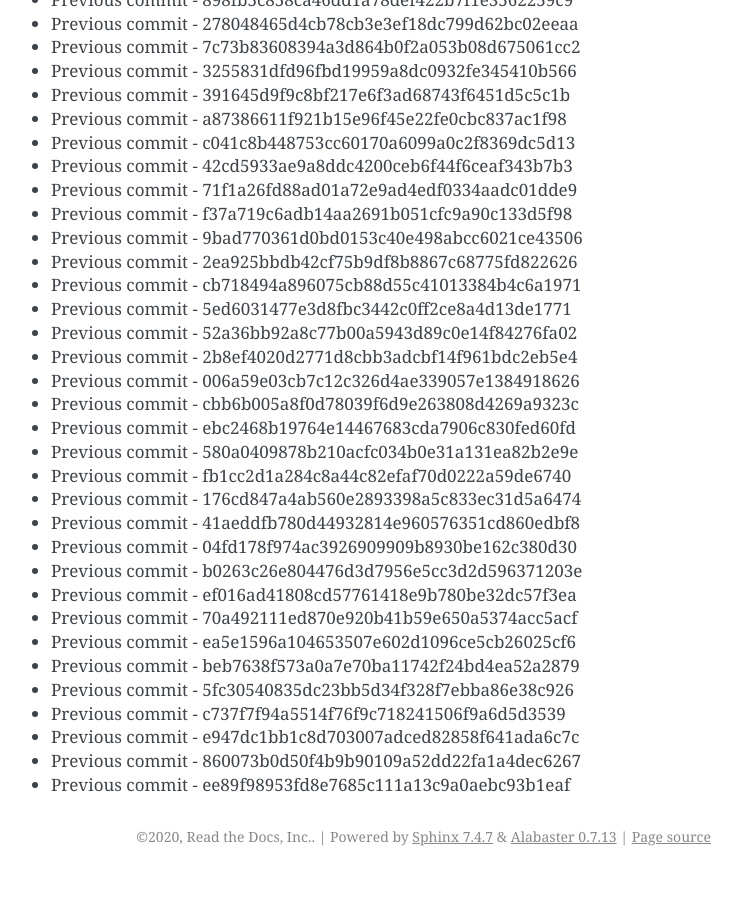
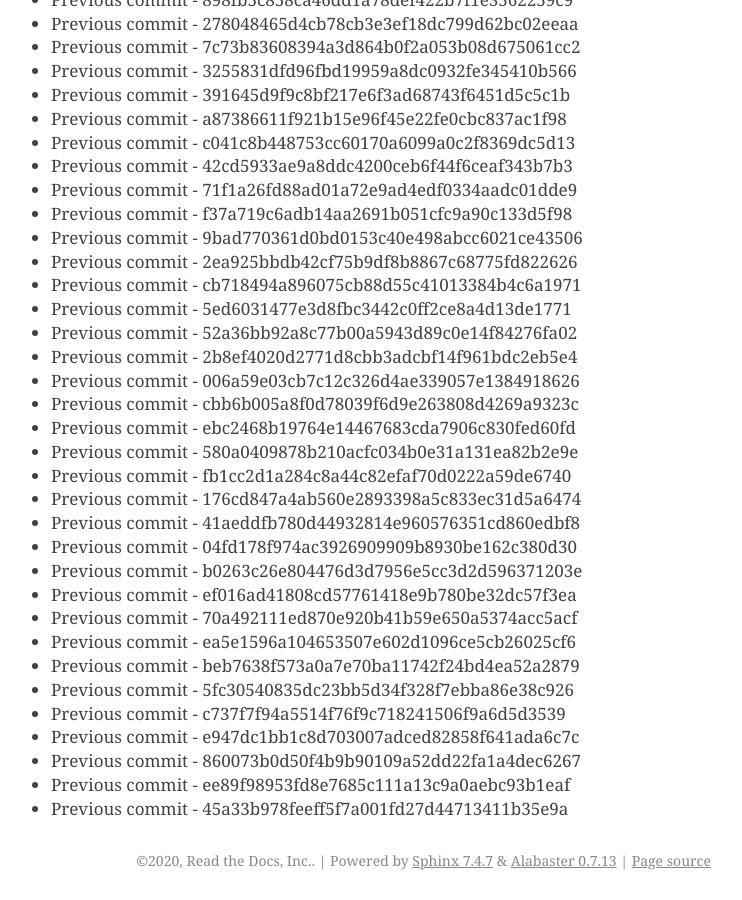
Before and after one commit to readthedocs/rtd-git-stresstest, a Sphinx documentation site: the page built from docs/updates.rst, in a window 1280 px wide and 900 px high, scrolled down 67525 px. Shown: the whole window, without its empty margins (399-1141 px from the left). Built offline with Sphinx 7.4.7, drawn with Linux system fonts in a browser that asks for light colours; before the commit the page ends 68401 px from its top, so only the background shows below that.

Commit message:
Generating commit from previous: 45a33b978feeff5f7a001fd27d44713411b35e9a

```diff
--- a/docs/updates.rst
+++ b/docs/updates.rst
@@ -2869,3 +2869,4 @@ It can be tested for any performance characteristics.
 * Previous commit - e947dc1bb1c8d703007adced82858f641ada6c7c
 * Previous commit - 860073b0d50f4b9b90109a52dd22fa1a4dec6267
 * Previous commit - ee89f98953fd8e7685c111a13c9a0aebc93b1eaf
+* Previous commit - 45a33b978feeff5f7a001fd27d44713411b35e9a
```
